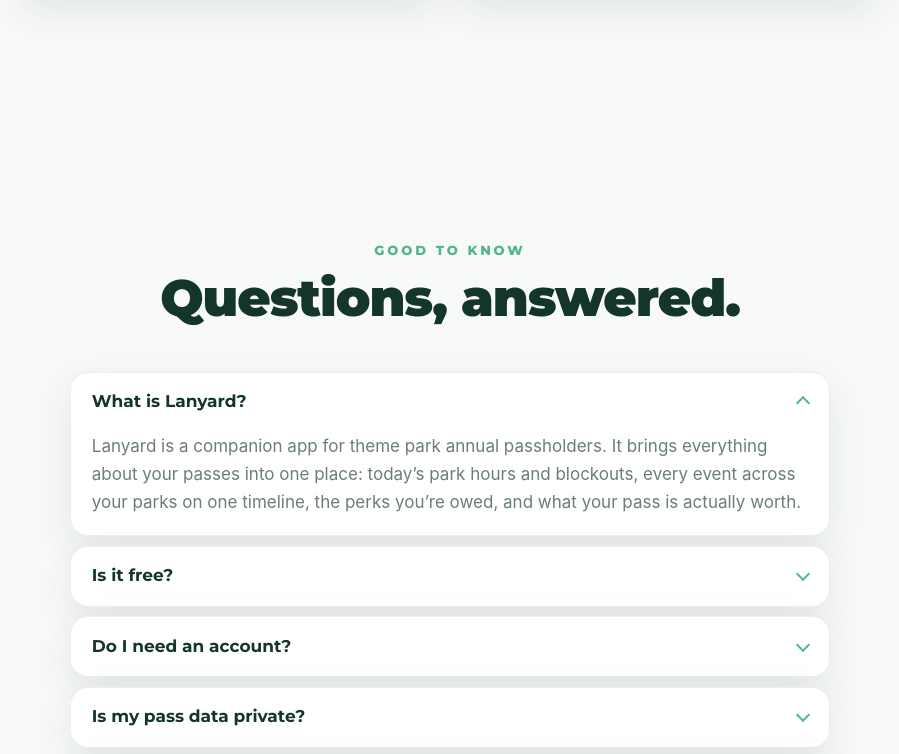
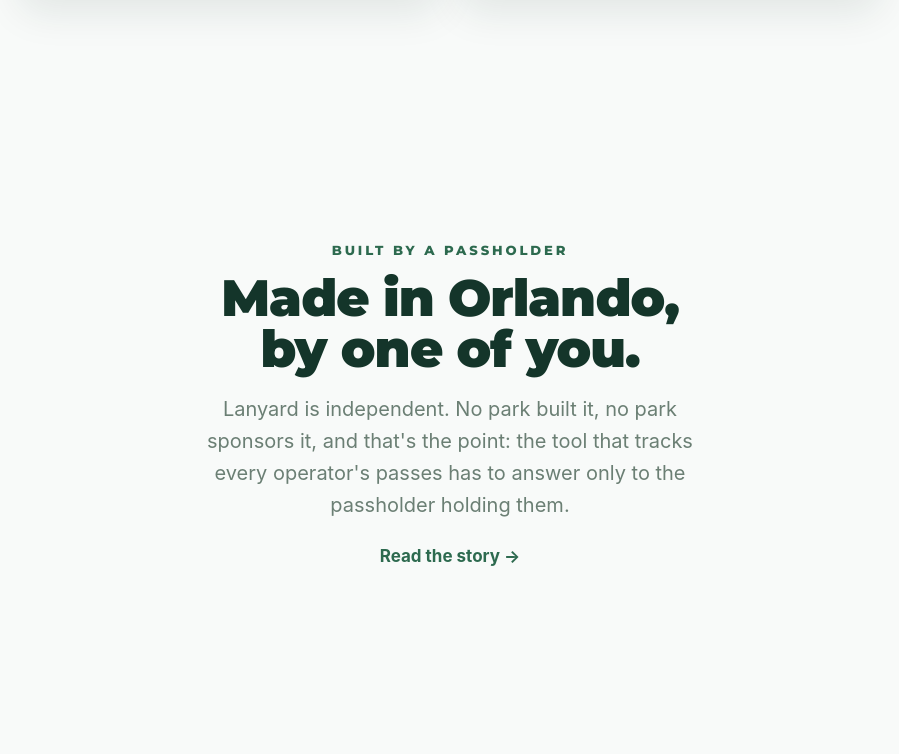
Before and after one commit to lanyardpass/lanyard-landing, an Astro site: page / in a window 1280 px wide. Shown: the part 7946-8700 px from the top of the page, without its empty margins (190-1089 px from the left). Built offline with nearby package versions, Linux system fonts and the light colour scheme; Astro itself is replaced by a stand-in of ours.

Commit message:
feat(home): Built-by-a-passholder teaser + footer About/Press links; footer legal statements on their own lines

```diff
--- a/src/components/Footer.astro
+++ b/src/components/Footer.astro
@@ -12,13 +12,15 @@ const year = 2026;
     <nav class="site-footer__links" aria-label="Footer">
       <a href="/calculator">Calculator</a>
       <a href="/guides">Guides</a>
+      <a href="/about">About</a>
+      <a href="/press">Press</a>
       <a href="/beta">Join the beta</a>
       <a href="/privacy">Privacy Policy</a>
       <a href="mailto:dan@lanyardpass.com">Contact</a>
     </nav>
     <p class="site-footer__legal">
-      © {year} Lanyard LLC · Lanyard™ is a trademark of Lanyard LLC · An
-      independent app; the parks don’t endorse or sponsor it.
+      <span>© {year} Lanyard LLC · Lanyard™ is a trademark of Lanyard LLC</span>
+      <span>An independent app; the parks don’t endorse or sponsor it.</span>
     </p>
   </div>
 </footer>
@@ -42,4 +44,8 @@ const year = 2026;
   }
   .site-footer__links a:hover { color: var(--green-accent); }
   .site-footer__legal { font-size: 0.82rem; color: rgba(207, 228, 216, 0.6); max-width: 90ch; }
+  /* Each legal statement on its own line — a mid-clause wrap orphaning a word
+     ("it.") reads as broken. Long lines still wrap within their statement. */
+  .site-footer__legal span { display: block; }
+  .site-footer__legal span + span { margin-top: 0.25rem; }
 </style>
--- /dev/null
+++ b/src/components/act3/Founder.astro
@@ -0,0 +1,39 @@
+---
+// "Built by a passholder" teaser (website_plan §1b #8) — the homepage gets
+// this short version; /about carries the full story. Light section so it
+// reads as a breather between the dark SocialProof and the FAQ.
+---
+<section id="founder" class="section founder">
+  <div class="container founder__inner">
+    <p class="kicker">Built by a passholder</p>
+    <h2 class="display founder__title">Made in Orlando, by one of you.</h2>
+    <p class="founder__body">
+      Lanyard is independent. No park built it, no park sponsors it, and
+      that's the point: the tool that tracks every operator's passes has to
+      answer only to the passholder holding them.
+    </p>
+    <a class="founder__link" href="/about">Read the story →</a>
+  </div>
+</section>
+
+<style>
+  .founder { background: var(--off-white); color: var(--ink); }
+  .founder__inner { text-align: center; max-width: 38rem; margin-inline: auto; }
+  .founder .kicker { color: var(--green-primary); }
+  .founder__title { font-size: var(--fs-h2); margin: 0.6rem auto 0; }
+  .founder__body {
+    color: var(--muted);
+    font-size: var(--fs-lead);
+    line-height: 1.6;
+    margin: 1.2rem auto 0;
+    max-width: 46ch;
+  }
+  .founder__link {
+    display: inline-block;
+    margin-top: 1.4rem;
+    color: var(--green-primary);
+    font-weight: 700;
+    text-decoration: none;
+  }
+  .founder__link:hover { text-decoration: underline; }
+</style>
--- a/src/pages/index.astro
+++ b/src/pages/index.astro
@@ -6,6 +6,7 @@ import Coverage from '@/components/act3/Coverage.astro';
 import Pricing from '@/components/act3/Pricing.astro';
 import Privacy from '@/components/act3/Privacy.astro';
 import SocialProof from '@/components/act3/SocialProof.astro';
+import Founder from '@/components/act3/Founder.astro';
 import FAQ from '@/components/act3/FAQ.astro';
 import FinalCTA from '@/components/act3/FinalCTA.astro';
 import FeatureSpotlight from '@/components/FeatureSpotlight.astro';
@@ -32,6 +33,7 @@ export const prerender = true;
   <Pricing />
   <Privacy />
   <SocialProof />
+  <Founder />
   <FAQ />
   <FinalCTA />
 </Layout>
```
